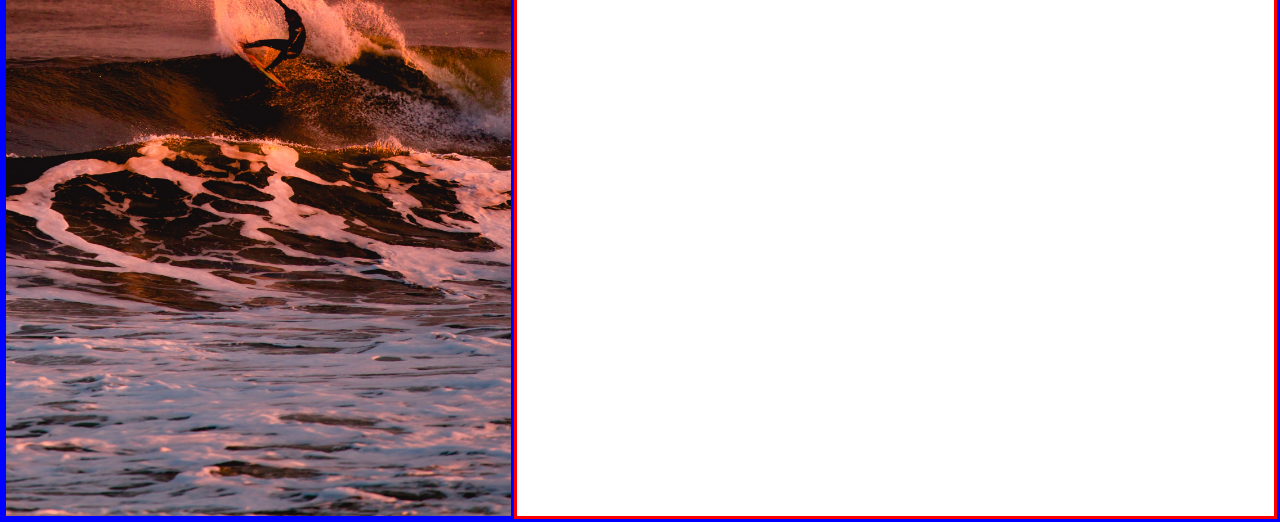
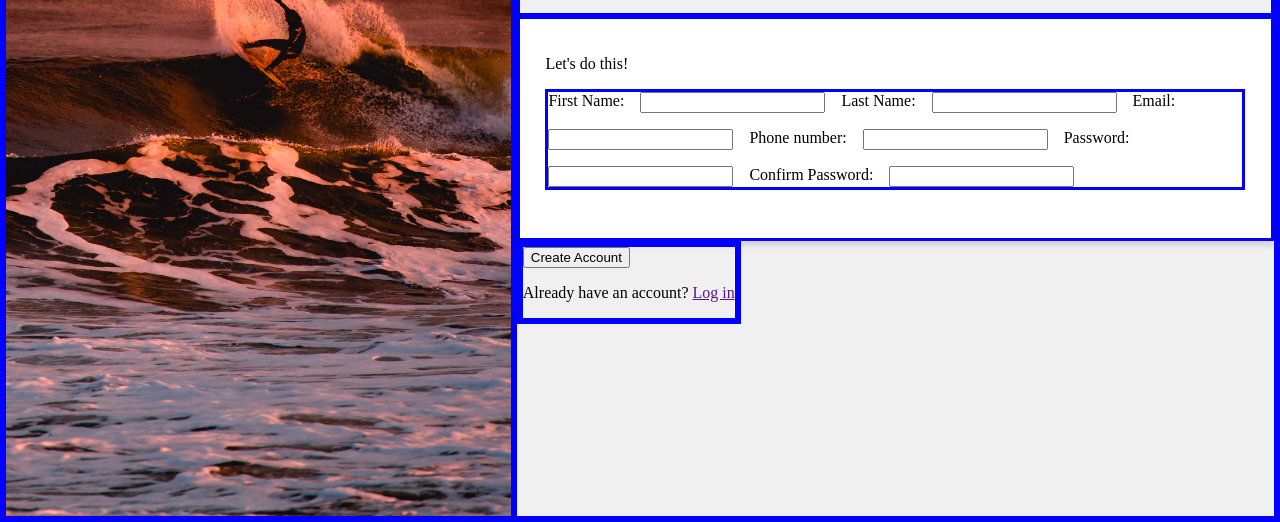
Before and after one commit to skyhunter11/Sign-Up-Form, a plain HTML site: page index.html in a window 1280 px wide. Shown: the part 290-812 px from the top of the page. Drawn offline with Linux system fonts and the light colour scheme.

Commit message:
Adjust form and input styling

```diff
--- a/index.html
+++ b/index.html
@@ -23,6 +23,8 @@
             <p>You <em>know</em> you want to.</p>
         </div>
 
+        <div class="input-section">
+        <p>Let's do this!</p>
         <form action="#">
             <label for="first-name">First Name:</label>
             <input type="text" id="first-name">
@@ -42,6 +44,7 @@
             <label for="confirm">Confirm Password:</label>
             <input type="password" id="confirm">
         </form>
+        </div>
 
         <div class="submit-section">
             <div>
--- a/style.css
+++ b/style.css
@@ -7,20 +7,21 @@
 }
 
 h1 {
-  display: flex;
   font-family: 'gipsierokracxed';
   border: solid blue;
   font-size: 3em;
+  margin: 0;
+  display: flex;
+  }
+
+.logo {
+  background-color: rgba(0, 0, 0, 0.527);
+  display: flex;
   }
 
 body {
   display: flex;
   margin: 0;
-    border: solid blue;
-}
-
-
-form {
   border: solid blue;
 }
 
@@ -33,11 +34,13 @@ div .logo {
   margin-top: 10px;
   height: 215px;
   width: 500px;
+  border-radius: 15px;
 }
 
-.logo div {
+div .logo div {
   display: flex;
   align-items: center;
+  justify-content: space-evenly;
 }
 
 img {
@@ -48,8 +51,11 @@ img {
   margin-right: -50px;
 }
 
+form {
+  border: solid blue;
+}
+
 .left-panel {
-    position: relative;
   width: 40vw;
   height: 100vh;
   min-width: 420px;
@@ -62,12 +68,28 @@ img {
   }
 
   .right-panel {
+    display: flex;
     width: 60vw;
     height: 100vh;
-    border: solid red;
+    flex-direction: column;
+    justify-content: center;
+    align-items: start;
+    flex-grow: 2;
+    background-color: rgb(240, 240, 240);
   }
 
-  .logo {
-    background-color: rgba(0, 0, 0, 0.527);
+  .input-section {
     display: flex;
+    justify-content: center;
+    flex-direction: column;
+    padding: 1.2rem 2vw 3rem 2vw;
+    background-color: white;
+    box-shadow: 0px 5px 5px rgba(0, 0, 0, 0.123);
   }
+
+  form {
+    display: flex;
+    flex-flow: row wrap;
+    gap: 1rem;
+    font-size: 1rem;
+  }
```
Lines whose indentation alone changed are shown as unchanged.
